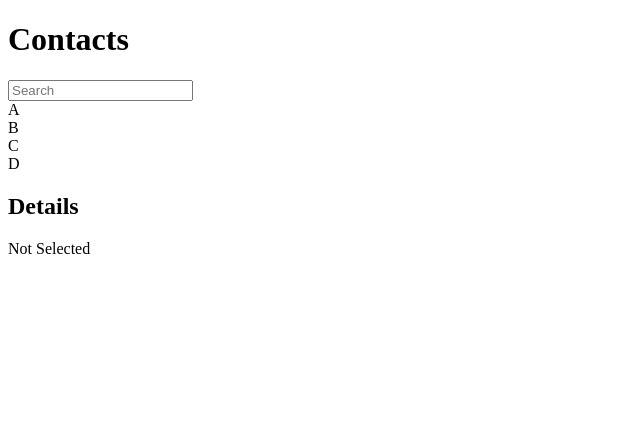
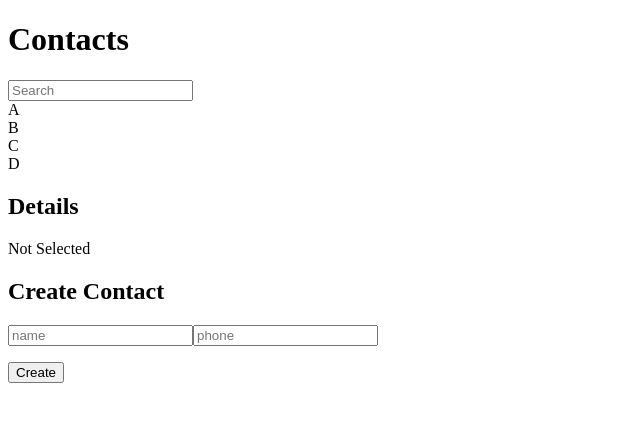
Before and after one commit to kboysm/react-study, a React app in the folder react_funcamentals/: page / in a window 1280 px wide. Shown: the top 422 px of the page, without its empty margins (0-640 px from the left). Built offline with nearby package versions, Linux system fonts and the light colour scheme.

Commit message:
Prop-type적용

```diff
--- a/react_funcamentals/package.json
+++ b/react_funcamentals/package.json
@@ -11,6 +11,7 @@
   "license": "ISC",
   "dependencies": {
     "babel-preset-stage-0": "^6.24.1",
+    "prop-types": "^15.7.2",
     "react": "^16.13.1",
     "react-addons-update": "^15.6.2",
     "react-dom": "^16.13.1"
--- a/react_funcamentals/src/components/Contact.js
+++ b/react_funcamentals/src/components/Contact.js
@@ -1,6 +1,7 @@
 import React from 'react'
 import ConteactInfo from './ContactInfo'
 import ContactDetails from './ContactDetails'
+import ContactCreate from './ContactCreate'
 import update from 'react-addons-update'
 export default class Contact extends React.Component {
 
@@ -99,6 +100,9 @@
                     isSelected={this.state.selectedKey != -1}
                     contact={this.state.contactData[this.state.selectedKey]}
                 />
+                <ContactCreate
+
+                    onCreate={this.handleCreate} />
             </div>
         )
     }
--- /dev/null
+++ b/react_funcamentals/src/components/ContactCreate.js
@@ -0,0 +1,62 @@
+import React from 'react'
+import PropTypes from 'prop-types';
+export default class ContactCreate extends React.Component {
+    constructor(props) {
+        super(props)
+        this.state = {
+            name: '',
+            phone: ''
+        }
+        this.handChange = this.handChange.bind(this);
+        this.handleClick = this.handleClick.bind(this);
+    }
+    handChange(e) {
+        let nextState = {};
+        nextState[e.target.name] = e.target.value;
+        this.setState(nextState)
+    }
+    handleClick() {
+        const contact = {
+            name: this.state.name,
+            phone: this.state.phone
+        }
+        this.props.onCreate(contact)
+        this.setState({
+            name: '',
+            phone: ''
+        })
+    }
+    render() {
+        return (
+            <div>
+                <h2>Create Contact</h2>
+                <p>
+                    <input
+                        type="text"
+                        name="name"
+                        placeholder="name"
+                        value={this.state.name}
+                        onChange={this.handChange}
+                    />
+
+                    <input
+                        type="text"
+                        name="phone"
+                        placeholder="phone"
+                        value={this.state.phone}
+                        onChange={this.handChange}
+                    />
+                </p>
+                <button onClick={this.handleClick}>Create</button>
+            </div>
+        )
+    }
+}
+
+ContactCreate.propTypes = {
+    onCreate: PropTypes.func
+}
+
+ContactCreate.defaultProps = {
+    onCreate: () => { console.error("onCreate not defined") }
+}
```
